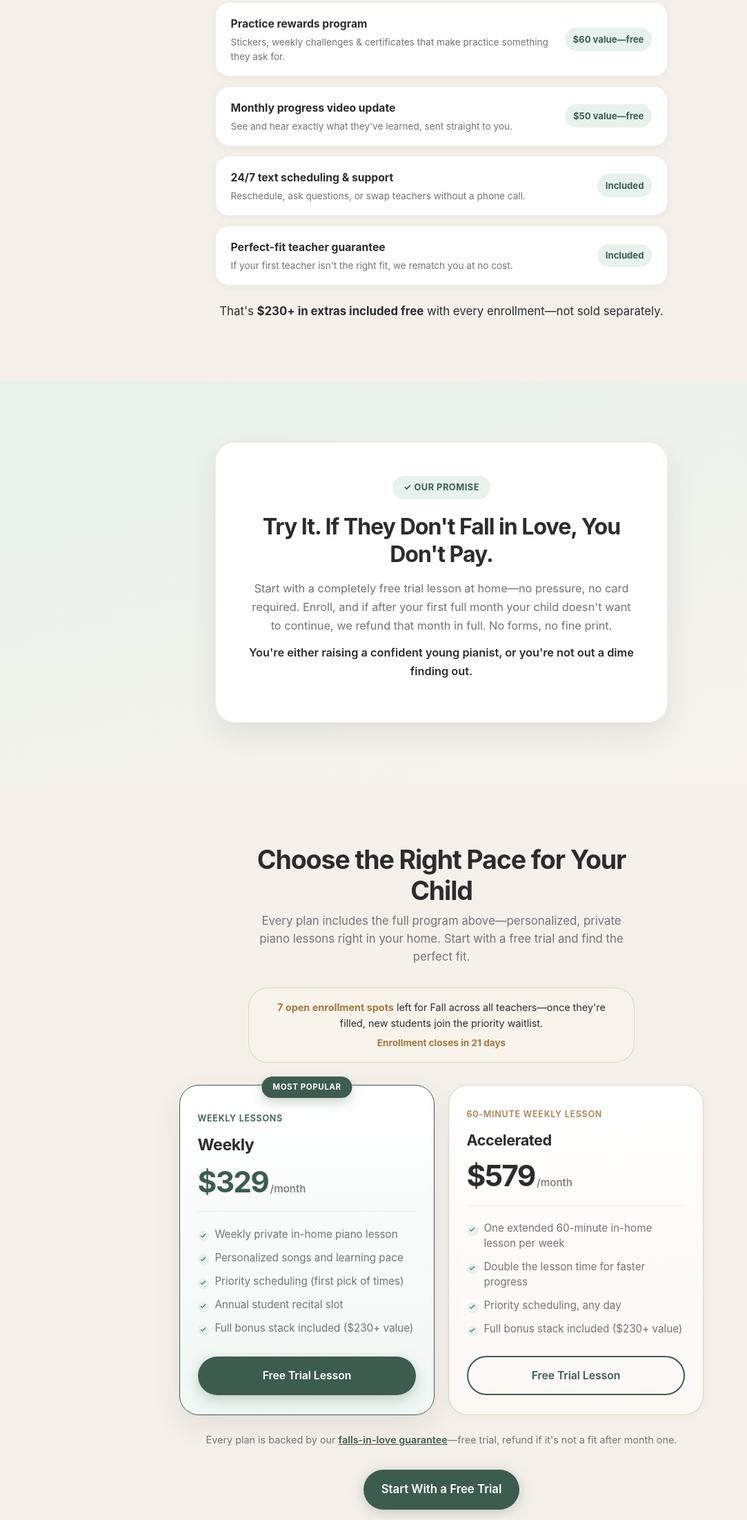
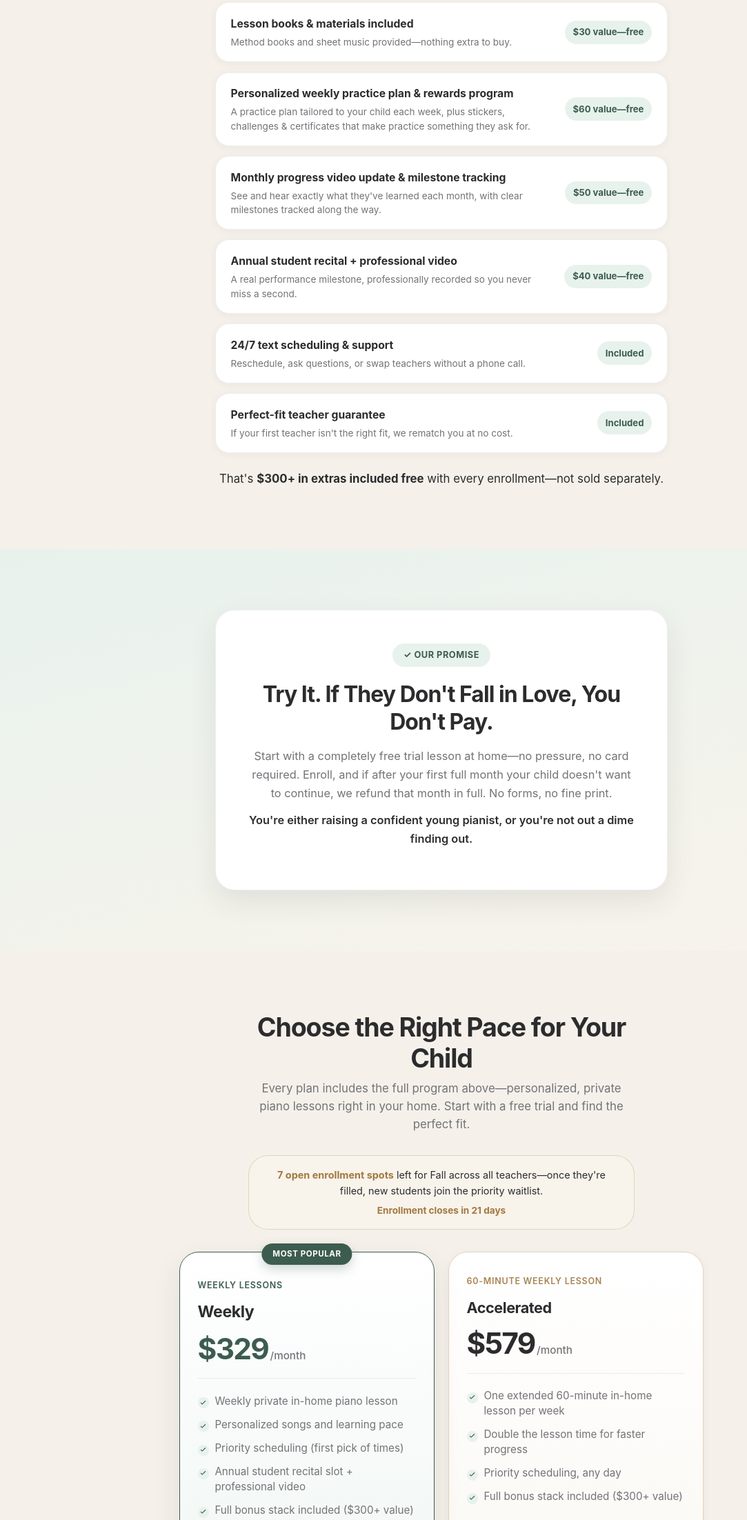
Before and after one commit to adbaraiac/PianoLessonsMi, a plain HTML site: page index.html in a window 1280 px wide. Shown: the part 3625-5829 px from the top of the page at 69% size, without its empty margins (0-1083 px from the left). Drawn offline with Linux system fonts and the light colour scheme.

Commit message:
Expand value stack: books/materials, practice plans, milestone tracking, recital video.
Adds real included benefits that were missing from the site copy - lesson
books/materials, personalized weekly practice plans, milestone tracking,
and professional video of the annual recital. Bonus stack total updated
from $230+ to $300+ to match.

Co-Authored-By: Claude Sonnet 5 <noreply@anthropic.com>

```diff
--- a/index.html
+++ b/index.html
@@ -228,12 +228,14 @@
           <li><div class="value-item"><h3>Private in-home piano lesson, weekly</h3><p>Personalized pace &amp; songs, taught right in your living room.</p></div><span class="value-price">Core lesson</span></li>
           <li><div class="value-item"><h3>Free trial lesson: their favorite song, simplified</h3><p>We ask what song they love and teach an easy version—day one.</p></div><span class="value-price">$45 value—free</span></li>
           <li><div class="value-item"><h3>We bring a keyboard to lesson one</h3><p>No piano yet? We bring one to try at your first lesson, then help you find the right one to keep.</p></div><span class="value-price">$75 value—free</span></li>
-          <li><div class="value-item"><h3>Practice rewards program</h3><p>Stickers, weekly challenges &amp; certificates that make practice something they ask for.</p></div><span class="value-price">$60 value—free</span></li>
-          <li><div class="value-item"><h3>Monthly progress video update</h3><p>See and hear exactly what they've learned, sent straight to you.</p></div><span class="value-price">$50 value—free</span></li>
+          <li><div class="value-item"><h3>Lesson books &amp; materials included</h3><p>Method books and sheet music provided—nothing extra to buy.</p></div><span class="value-price">$30 value—free</span></li>
+          <li><div class="value-item"><h3>Personalized weekly practice plan &amp; rewards program</h3><p>A practice plan tailored to your child each week, plus stickers, challenges &amp; certificates that make practice something they ask for.</p></div><span class="value-price">$60 value—free</span></li>
+          <li><div class="value-item"><h3>Monthly progress video update &amp; milestone tracking</h3><p>See and hear exactly what they've learned each month, with clear milestones tracked along the way.</p></div><span class="value-price">$50 value—free</span></li>
+          <li><div class="value-item"><h3>Annual student recital + professional video</h3><p>A real performance milestone, professionally recorded so you never miss a second.</p></div><span class="value-price">$40 value—free</span></li>
           <li><div class="value-item"><h3>24/7 text scheduling &amp; support</h3><p>Reschedule, ask questions, or swap teachers without a phone call.</p></div><span class="value-price">Included</span></li>
           <li><div class="value-item"><h3>Perfect-fit teacher guarantee</h3><p>If your first teacher isn't the right fit, we rematch you at no cost.</p></div><span class="value-price">Included</span></li>
         </ul>
-        <p class="value-total fade-in">That's <strong>$230+ in extras included free</strong> with every enrollment—not sold separately.</p>
+        <p class="value-total fade-in">That's <strong>$300+ in extras included free</strong> with every enrollment—not sold separately.</p>
       </div>
     </section>
 
@@ -268,8 +270,8 @@
               <li>Weekly private in-home piano lesson</li>
               <li>Personalized songs and learning pace</li>
               <li>Priority scheduling (first pick of times)</li>
-              <li>Annual student recital slot</li>
-              <li>Full bonus stack included ($230+ value)</li>
+              <li>Annual student recital slot + professional video</li>
+              <li>Full bonus stack included ($300+ value)</li>
             </ul>
             <a href="#contact" class="btn btn-primary btn-block">Free Trial Lesson</a>
           </article>
@@ -282,7 +284,7 @@
               <li>One extended 60-minute in-home lesson per week</li>
               <li>Double the lesson time for faster progress</li>
               <li>Priority scheduling, any day</li>
-              <li>Full bonus stack included ($230+ value)</li>
+              <li>Full bonus stack included ($300+ value)</li>
             </ul>
             <a href="#contact" class="btn btn-outline btn-block">Free Trial Lesson</a>
           </article>
```
